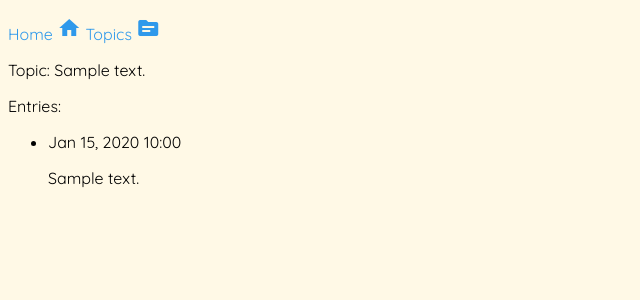
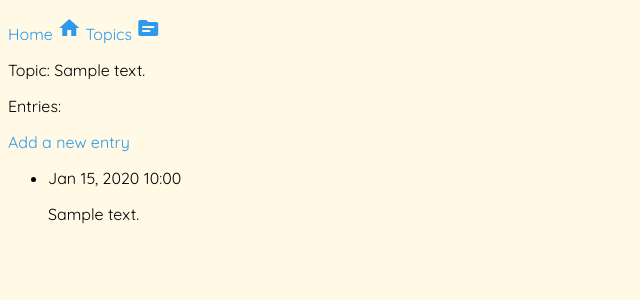
Before and after one commit to SuperDragon999/LogAwesome, a Django app: page /topics/1/ in a window 1280 px wide. Shown: the top 300 px of the page, without its empty margins (0-640 px from the left). Run offline with Django 4.2, Linux system fonts and the light colour scheme; tables that the repository leaves empty hold one stand-in row (values such as "Sample post"); some libraries are stand-ins or nearby versions.

Commit message:
Updated PIP, added edit entry function

```diff
--- /dev/null
+++ b/learning_logs/templates/learning_logs/edit_entry.html
@@ -0,0 +1,3 @@
+{% extends 'learning_logs/base.html' %}
+
+{% block content %}
--- a/learning_logs/templates/learning_logs/topic.html
+++ b/learning_logs/templates/learning_logs/topic.html
@@ -3,6 +3,7 @@
 {% block content %}
 <p>Topic: {{topic}}</p>
 <p>Entries:</p>
+<p><a href = "{% url 'learning_logs:new_entry' topic.id%}">Add a new entry</a></p>
 <ul>
     {% for entry in entries %}
         <li>
@@ -10,7 +11,7 @@
             <p>{{ entry.text|linebreaks }}</p>
         </li>
     {% empty %}
-        <li>No entries have been added yet!</li>
+        <li>No entries have been added yet. Add one now!</li>
     {% endfor %}
 </ul>
 {% endblock content %}
--- a/learning_logs/templates/learning_logs/topics.html
+++ b/learning_logs/templates/learning_logs/topics.html
@@ -9,7 +9,7 @@
             <a href = "{% url 'learning_logs:topic' topic.id %}">{{topic}}</a>
         </li>
     {% empty %}
-        <li>No topics have been added yet.</li>
+        <li>No topics have been added yet. Learn about a new topic and add it here!</li>
     {% endfor %}
 </ul>
 <a href = "{% url 'learning_logs:new_topic' %}">Add a new topic!</a>
--- a/learning_logs/urls.py
+++ b/learning_logs/urls.py
@@ -6,14 +6,16 @@ from . import views
 
 app_name = 'learning_logs'
 urlpatterns = [
-    #Home
+    # Home
     path('', views.home, name = 'home'),
-    #Topics
+    # Topics
     path('topics/',views.topics, name = 'topics'),
-    #Main topic page
+    # Main topic page
     path('topics/<int:topic_id>/', views.topic, name='topic'),
-    #Topic-adding page
+    # Topic-adding page
     path('new_topic/', views.new_topic, name = 'new_topic'),
-    #Entry-adding page
-    path('new_entry/<int:topic_id>/', views.new_entry, name = 'new_entry')
+    # Entry-adding page
+    path('new_entry/<int:topic_id>/', views.new_entry, name = 'new_entry'),
+    # Editing-entry page
+    path('edit_entry/<int:entry_id>/', views.edit_entry, name = 'edit_entry'),
 ]
--- a/learning_logs/views.py
+++ b/learning_logs/views.py
@@ -1,6 +1,6 @@
 from django.shortcuts import render, redirect
 
-from .models import Topic
+from .models import Topic, Entry
 from .forms import TopicForm, EntryForm
 
 def home(request):
@@ -47,3 +47,19 @@ def new_entry(request, topic_id):
             return redirect('learning_logs:topic', topic_id = topic_id)
     context = {'topic':topic, 'form':form}
     return render(request, 'learning_logs/new_entry.html', context)
+
+def edit_entry(request, entry_id):
+    '''Edits an existing entry'''
+    entry = Entry.objects.get(id=entry_id)
+    topic = entry.topic
+    if request.method != 'POST':
+        # Pre-fill form with original entry
+        form = EntryForm(instance = entry)
+    else:
+        # Form submitted + Data processing
+        form = EntryForm(instance = entry, data = request.POST)
+        if form.is_valid():
+            form.save()
+            return redirect('learning_logs:topic', topic_id = topic.id)
+    context = {'entry': entry, 'topic': topic, 'form': form}
+    return render(request, 'learning_logs/edit_entry.html', context)
```
Also changed, not shown: learning_logs/templates/learning_logs/new_entry.html (+9 -1 lines), 3 other files.
